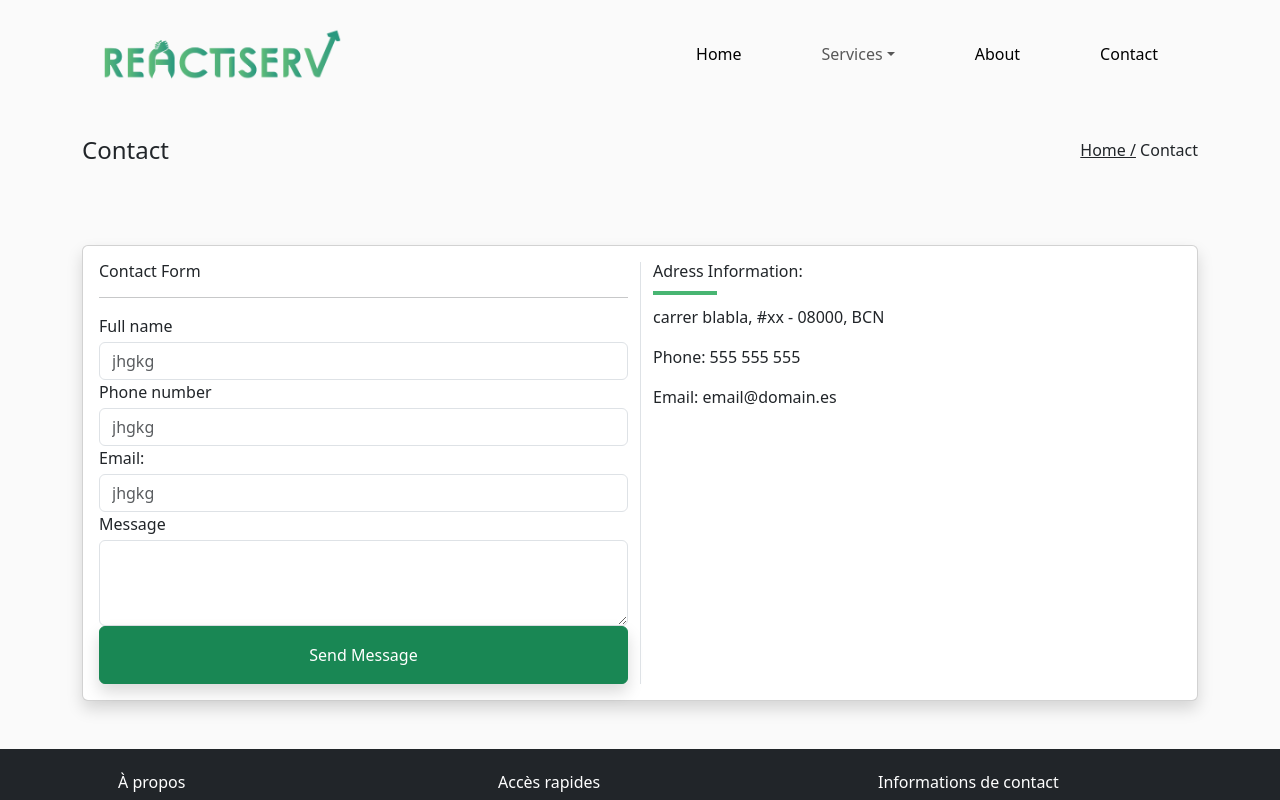
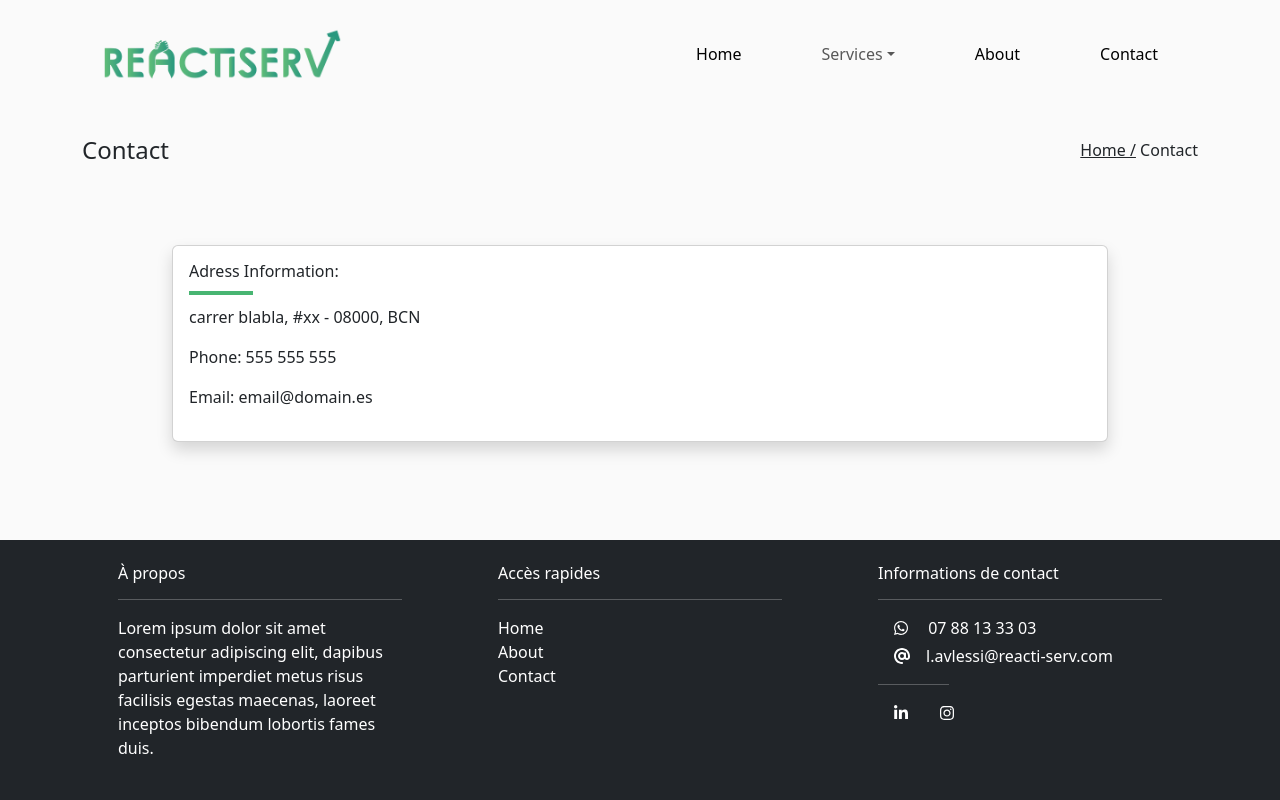
Before and after one commit to SoWadi/reactiserv-app, a React (Create React App) app: page /contact in a window 1280 px wide. Shown: the top 800 px of the page. Built offline with nearby package versions, Linux system fonts and the light colour scheme.

Commit message:
improve css

```diff
--- a/src/components/pages/Contact.js
+++ b/src/components/pages/Contact.js
@@ -22,11 +22,11 @@ function Contactus() {
       </section>
 
       <section className="section">
-        <div className="container">
+        <div className="container w-75">
           <div className="card shadow">
             <div className="card-body">
               <div className="row">
-                <div className="col-md-6 border-right">
+                {/* <div className="col-md-6 border-right">
                     <h6>Contact Form</h6>
                     <hr/>
                     <div className="form-group">
@@ -48,8 +48,8 @@ function Contactus() {
                     <div className="form-group">
                         <button  type="button" className="btn btn-success shadow w-100 py-3">Send Message</button>
                     </div>
-                </div>
-                <div className="col-md-6 border-start">
+                </div> */}
+                <div className="col-md-12">
                     <h6>Adress Information:</h6>
                     <div className="underline"></div>
                     <p>
```
